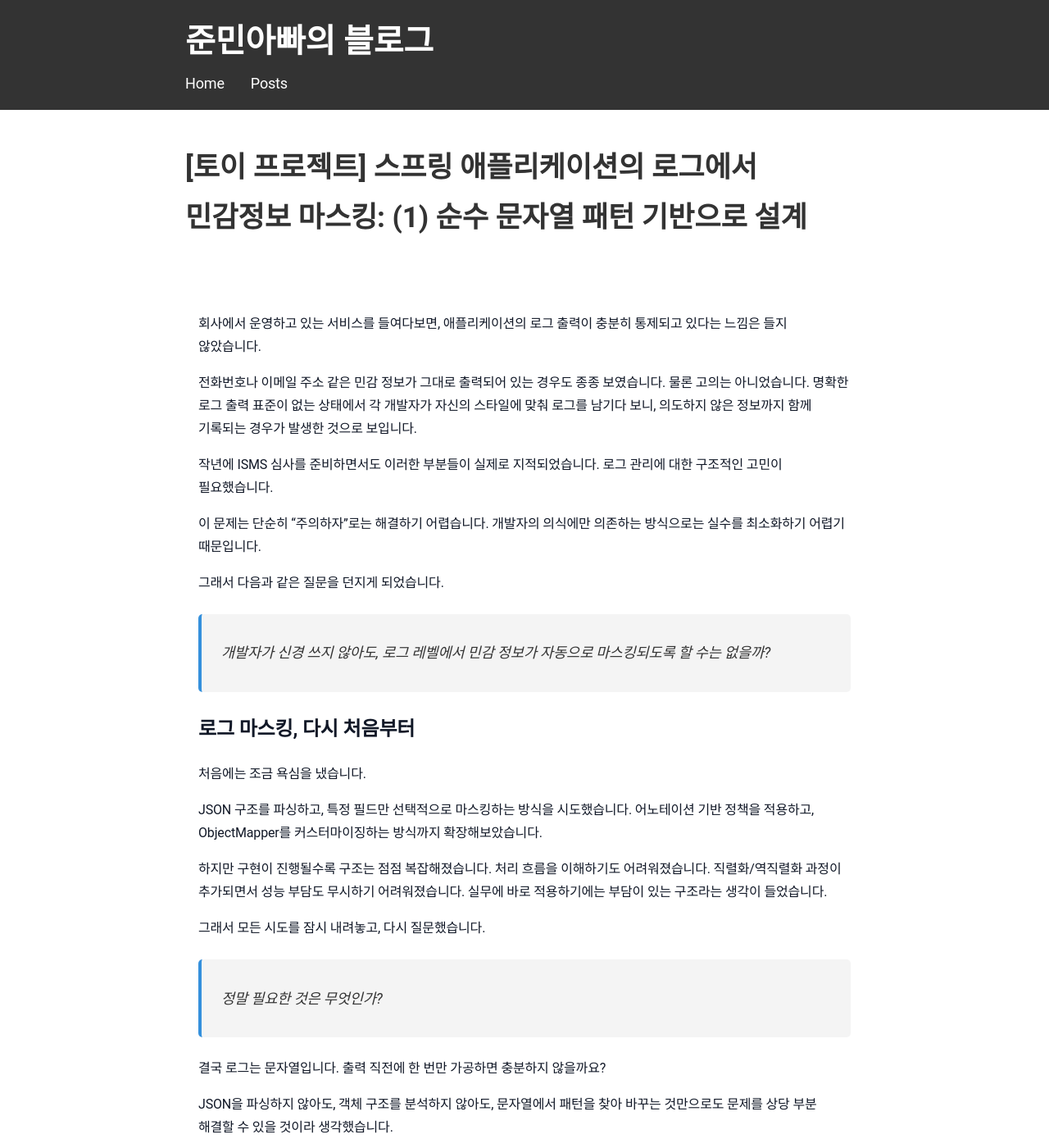
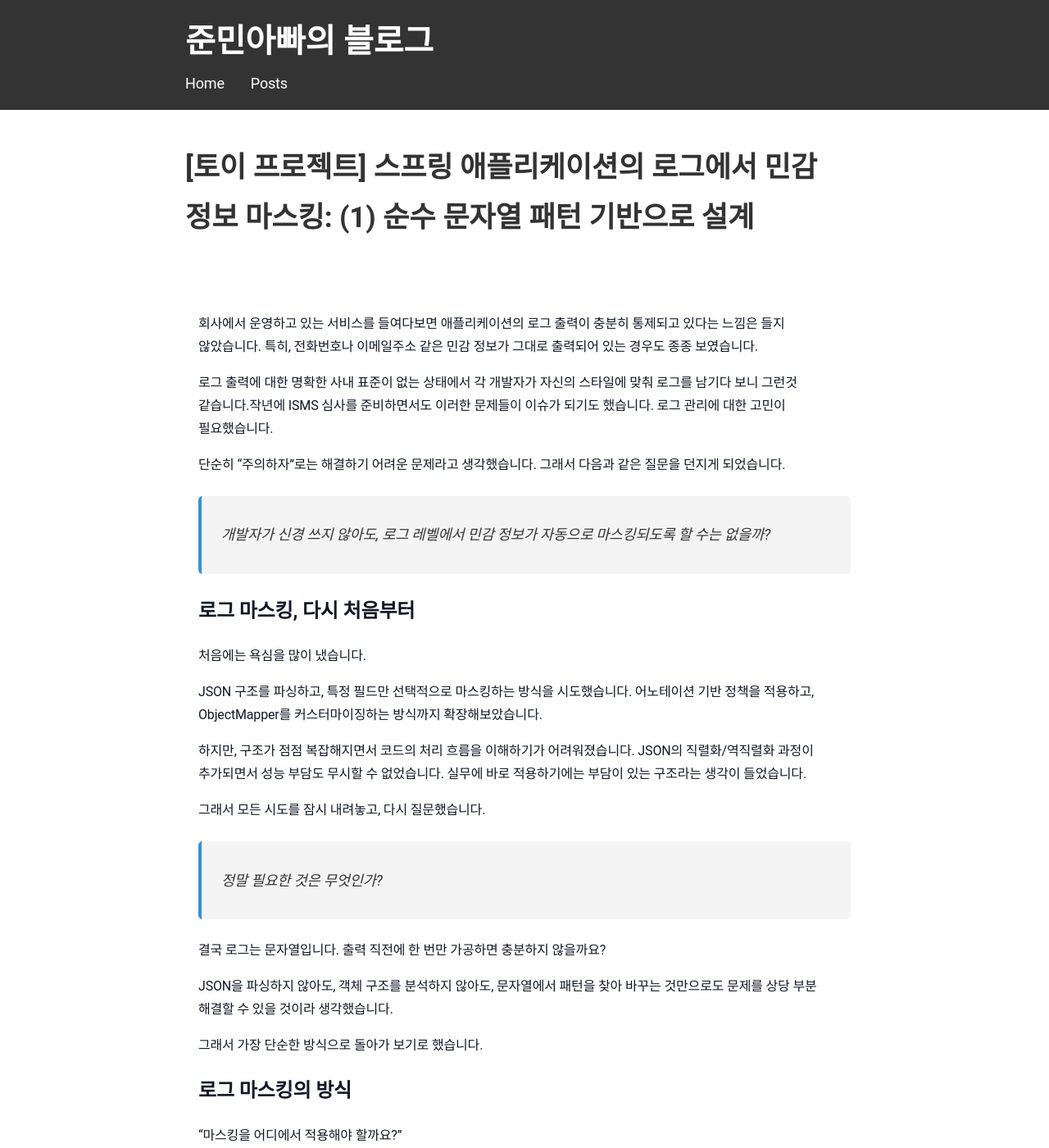
Before and after one commit to sanghoon-lee/sanghoon-lee.github.io, a Jekyll site: the page built from _posts/2026-02-16-logging-pattern-mask.md, in a window 1280 px wide and 1400 px high. Shown: the whole window at 82% size. Built offline with Jekyll 4.4.1, drawn with Linux system fonts in a browser that asks for light colours; nearby versions of some CDN libraries; comment, search, counter and statistics services are not loaded; some of the changed text lies outside the part shown.

Commit message:
logging-pattern-mask.md 포스팅 추가

````diff
--- a/_posts/2026-02-16-logging-pattern-mask.md
+++ b/_posts/2026-02-16-logging-pattern-mask.md
@@ -1,34 +1,25 @@
 ---
 layout: post
-title: "[토이 프로젝트] 스프링 애플리케이션의 로그에서 민감정보 마스킹: (1) 순수 문자열 패턴 기반으로 설계"
+title: "[토이 프로젝트] 스프링 애플리케이션의 로그에서 민감 정보 마스킹: (1) 순수 문자열 패턴 기반으로 설계"
 date: 2026-02-16
 categories: 토이프로젝트
 ---
 
-회사에서 운영하고 있는 서비스를 들여다보면, 애플리케이션의 로그 출력이 충분히 통제되고 있다는 느낌은 들지 않았습니다.
+회사에서 운영하고 있는 서비스를 들여다보면 애플리케이션의 로그 출력이 충분히 통제되고 있다는 느낌은 들지 않았습니다. 특히, 전화번호나 이메일주소 같은 민감 정보가 그대로 출력되어 있는 경우도 종종 보였습니다.
 
-전화번호나 이메일 주소 같은 민감 정보가 그대로 출력되어 있는 경우도 종종 보였습니다.
-물론 고의는 아니었습니다. 명확한 로그 출력 표준이 없는 상태에서 각 개발자가 자신의 스타일에 맞춰 로그를 남기다 보니, 의도하지 않은 정보까지 함께 기록되는 경우가 발생한 것으로 보입니다.
+로그 출력에 대한 명확한 사내 표준이 없는 상태에서 각 개발자가 자신의 스타일에 맞춰 로그를 남기다 보니 그런것 같습니다.작년에 ISMS 심사를 준비하면서도 이러한 문제들이 이슈가 되기도 했습니다. 로그 관리에 대한 고민이 필요했습니다.
 
-작년에 ISMS 심사를 준비하면서도 이러한 부분들이 실제로 지적되었습니다. 로그 관리에 대한 구조적인 고민이 필요했습니다.
-
-이 문제는 단순히 “주의하자”로는 해결하기 어렵습니다.
-개발자의 의식에만 의존하는 방식으로는 실수를 최소화하기 어렵기 때문입니다.
-
-그래서 다음과 같은 질문을 던지게 되었습니다.
+단순히 “주의하자”로는 해결하기 어려운 문제라고 생각했습니다. 그래서 다음과 같은 질문을 던지게 되었습니다.
 
 > 개발자가 신경 쓰지 않아도, 로그 레벨에서 민감 정보가 자동으로 마스킹되도록 할 수는 없을까?
 
 ## 로그 마스킹, 다시 처음부터
 
-처음에는 조금 욕심을 냈습니다.
+처음에는 욕심을 많이 냈습니다.
 
-JSON 구조를 파싱하고, 특정 필드만 선택적으로 마스킹하는 방식을 시도했습니다.
-어노테이션 기반 정책을 적용하고, ObjectMapper를 커스터마이징하는 방식까지 확장해보았습니다.
+JSON 구조를 파싱하고, 특정 필드만 선택적으로 마스킹하는 방식을 시도했습니다. 어노테이션 기반 정책을 적용하고, ObjectMapper를 커스터마이징하는 방식까지 확장해보았습니다.
 
-하지만 구현이 진행될수록 구조는 점점 복잡해졌습니다.
-처리 흐름을 이해하기도 어려워졌습니다.
-직렬화/역직렬화 과정이 추가되면서 성능 부담도 무시하기 어려워졌습니다.
+하지만, 구조가 점점 복잡해지면서 코드의 처리 흐름을 이해하기가 어려워졌습니다. JSON의 직렬화/역직렬화 과정이 추가되면서 성능 부담도 무시할 수 없었습니다.
 실무에 바로 적용하기에는 부담이 있는 구조라는 생각이 들었습니다.
 
 그래서 모든 시도를 잠시 내려놓고, 다시 질문했습니다.
@@ -53,7 +44,7 @@ JSON을 파싱하지 않아도, 객체 구조를 분석하지 않아도,
 * JSON 직렬화 과정에서 처리
 * 로깅 프레임워크 레벨에서 처리
 
-각 방식은 나름의 장단점이 있습니다.
+각 방식은 나름의 장/단점이 있습니다.
 
 ### 1. 애플리케이션 코드에서 직접 마스킹
 
@@ -68,19 +59,19 @@ log.info("phone={}", mask(phoneNumber));
 빠뜨리는 순간 그대로 노출됩니다.
 기존 코드 전체를 점검해야 합니다.
 
-결국 개발자의 주의에 의존하는 방식입니다. 민감정보가 로그에 남는 현재 문제의 원인과 크게 다르지 않습니다.
+결국, 개발자의 주의에 의존하는 방식입니다. 현재 같이 일하고 있는 개발자들이 로그를 남기는 방식과 크게 다르지 않았습니다.
 
 ### 2. JSON 직렬화 과정에서 마스킹
 
 Jackson 모듈을 확장하는 방식입니다. 민감정보에 해당되는 특정 필드에 어노테이션을 붙이면, 직렬화 시점에 ObjectMapper를 커스터마이징해서 자동으로 마스킹이 됩니다.
 
-이 접근은 구조적으로 우아해 보였습니다. 하지만 실제로 구현해보니 문제가 있어보였습니다.
+이 접근은 구조적으로 우아해 보였습니다. 하지만 실제로 구현해보니 문제가 보였습니다.
 
 * JSON이 아닌 로그는 어떻게 할 것인가?
 * 문자열 조합 로그는 어떻게 처리할 것인가?
 * 직렬화/역직렬화 비용은 무시해도 되는가?
 
-그리고 무엇보다 구조가 복잡해졌습니다.
+그리고 무엇보다 구조가 복잡했습니다.
 
 ### 3. 로깅 프레임워크 레벨에서 처리
 
@@ -93,19 +84,16 @@ Logback에서 PatternLayout을 확장하여 출력 문자열을 가공하는 방
 * 출력 직전 1회 처리
 * JSON 파싱 불필요
 
-이 방식이 가장 단순하면서도 실용적인 해결책이라고 판단했습니다.
-
 로그는 최종적으로 문자열로 출력됩니다. JSON 객체도, DTO도, RequestBody도
 모두 로그에 찍히는 순간 문자열이 됩니다. 그렇다면 출력 직전에 한 번만 가공하면 충분하지 않을까요?
 
-문자열에서 특정 패턴을 찾아 바꾸는 것. 그것만으로도 상당 부분의 문제는 해결될 것 같았습니다.
-그래서 이 방식을 선택했습니다.
+문자열에서 특정 패턴을 찾아 바꾸는 것. 그것만으로도 상당 부분의 문제는 해결될 것 같았습니다. 그래서 이 방식이 가장 단순하면서도 실용적인 해결책이라고 판단했습니다.
 
-구조를 해석하기보다, 출력 결과를 통제하는 방식이 더 단순하고 예측 가능하다고 판단했기 때문입니다.
+결국 토이 프로젝트에서는 이 방식을 선택했습니다.
 
 ## 패키지 구조
 
-```java
+```markdown
 sanghoon.study.logging.mask
  ├─ LoggingPatternMaskApplication
  │
````
